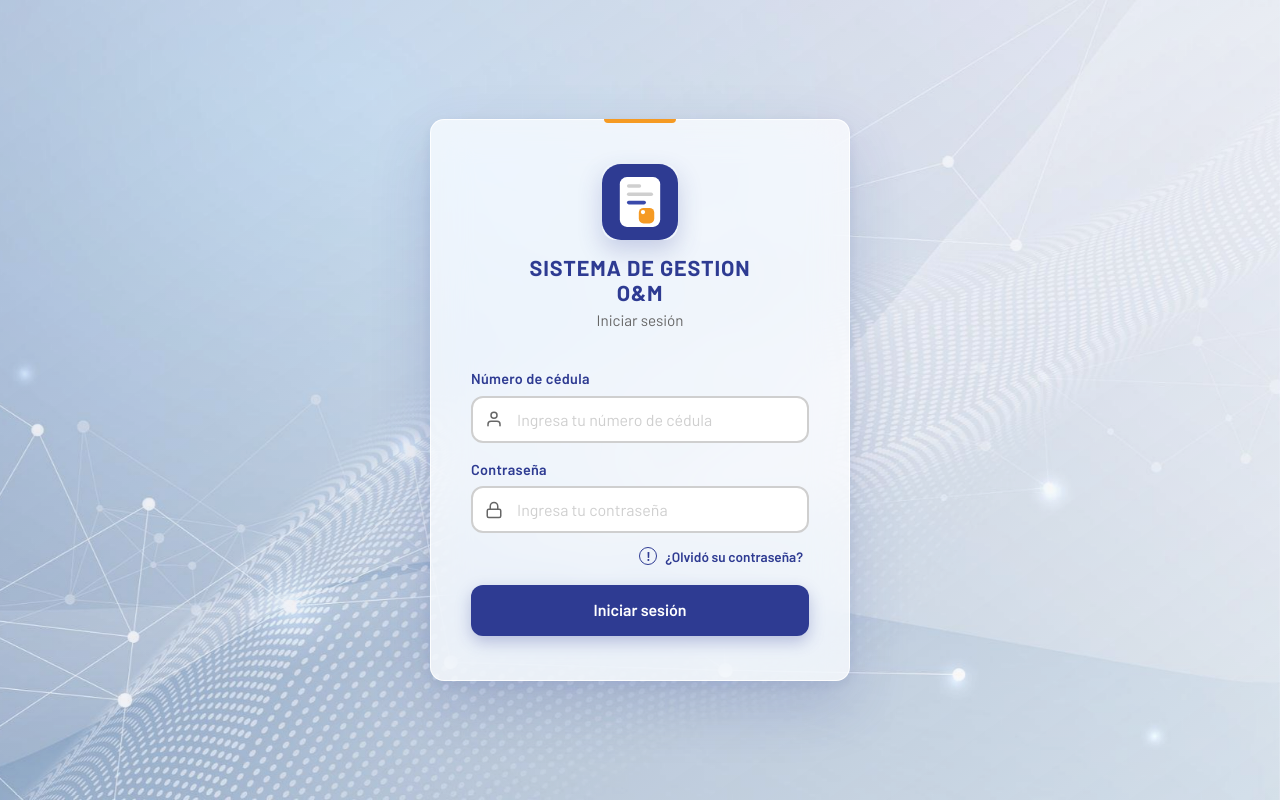
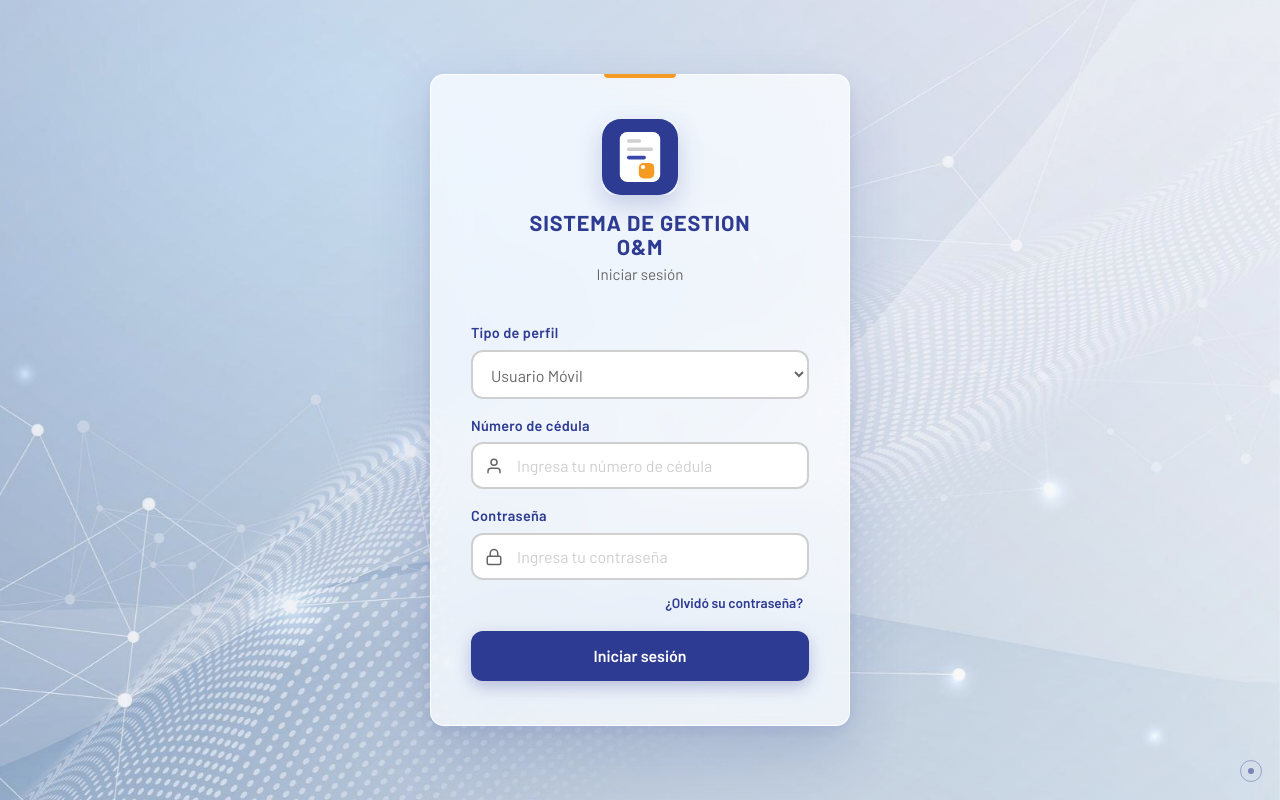
Before and after one commit to 1960722-2724/AUT-TANIA, a PHP site: page /public/pages/auth/login.html in a window 1280 px wide. Run offline with PHP 8.4, Linux system fonts and the light colour scheme.

Commit message:
Login con selector de perfil ADMIN/USUARIO, navegacion segun rol en Hallazgo, boton CTA en Paso2 y easter egg Bugs Bunny

```diff
--- a/public/css/auth.css
+++ b/public/css/auth.css
@@ -105,3 +105,63 @@
         padding: var(--spacing-xl) var(--spacing-lg);
     }
 }
+
+.bugs-easter {
+    position: fixed;
+    right: 18px;
+    bottom: 18px;
+    z-index: 900;
+    display: flex;
+    flex-direction: column;
+    align-items: flex-end;
+    gap: var(--spacing-sm);
+}
+
+.bugs-toggle {
+    display: flex;
+    align-items: center;
+    justify-content: center;
+    width: 22px;
+    height: 22px;
+    padding: 0;
+    border: 1.5px solid rgba(46, 59, 146, 0.35);
+    border-radius: 50%;
+    background-color: transparent;
+    cursor: pointer;
+    transition: background-color 0.18s ease, transform 0.1s ease;
+}
+
+.bugs-toggle:hover {
+    background-color: rgba(46, 59, 146, 0.12);
+}
+
+.bugs-toggle:active {
+    transform: scale(0.92);
+}
+
+.bugs-toggle .bugs-dot {
+    width: 6px;
+    height: 6px;
+    border-radius: 50%;
+    background-color: var(--azul-principal);
+    opacity: 0.55;
+}
+
+.bugs-viewer[hidden] {
+    display: none;
+}
+
+.bugs-viewer {
+    border-radius: var(--radius-md);
+    box-shadow: var(--shadow-lg);
+    overflow: hidden;
+    border: 2px solid var(--azul-borde);
+    background-color: var(--blanco);
+}
+
+.bugs-gif {
+    display: block;
+    max-width: min(320px, 78vw);
+    max-height: 300px;
+    object-fit: contain;
+}
--- a/public/js/auth.js
+++ b/public/js/auth.js
@@ -6,6 +6,7 @@
     var loginBtn = document.getElementById('login-btn');
     var cedulaInput = document.getElementById('cedula');
     var passwordInput = document.getElementById('password');
+    var rolSelect = document.getElementById('rol');
     var cedulaError = document.getElementById('cedula-error');
     var passwordError = document.getElementById('password-error');
 
@@ -13,6 +14,9 @@
     var forgotModal = document.getElementById('forgot-modal');
     var forgotModalClose = document.getElementById('forgot-modal-close');
     var forgotModalAccept = document.getElementById('forgot-modal-accept');
+
+    var bugsToggle = document.getElementById('bugs-toggle');
+    var bugsViewer = document.getElementById('bugs-viewer');
 
     function mostrarErrorInput(input, errorEl, mensaje) {
         if (!mensaje) {
@@ -76,14 +80,14 @@
         return valido;
     }
 
-    function login(cedula, password) {
+    function login(cedula, password, rol) {
         return new Promise(function (resolve) {
             setTimeout(function () {
                 var sesion = {
                     usuario: {
-                        nombre: 'Usuario Demo',
+                        nombre: rol === 'ADMIN' ? 'Administrador Demo' : 'Usuario Demo',
                         cedula: cedula,
-                        rol: 'USUARIO'
+                        rol: rol
                     },
                     iniciada: new Date().toISOString()
                 };
@@ -99,6 +103,7 @@
 
         var cedula = cedulaInput.value.trim();
         var password = passwordInput.value;
+        var rol = rolSelect.value;
 
         if (!validar(cedula, password)) {
             return;
@@ -107,7 +112,7 @@
         loginBtn.disabled = true;
         loginBtn.textContent = 'Ingresando...';
 
-        login(cedula, password).then(function () {
+        login(cedula, password, rol).then(function () {
             loginBtn.disabled = false;
             loginBtn.textContent = 'Iniciar sesión';
             mostrarAlert('success', 'Sesión iniciada correctamente.');
@@ -145,4 +150,10 @@
             cerrarModal();
         }
     });
+
+    if (bugsToggle && bugsViewer) {
+        bugsToggle.addEventListener('click', function () {
+            bugsViewer.hidden = !bugsViewer.hidden;
+        });
+    }
 })();
--- a/public/pages/auth/login.html
+++ b/public/pages/auth/login.html
@@ -28,6 +28,14 @@
                 <div id="login-alert" class="alert" role="alert" hidden></div>
 
                 <div class="form-group">
+                    <label for="rol" class="form-label">Tipo de perfil</label>
+                    <select id="rol" name="rol" class="form-select">
+                        <option value="USUARIO" selected>Usuario Móvil</option>
+                        <option value="ADMIN">Administrador</option>
+                    </select>
+                </div>
+
+                <div class="form-group">
                     <label for="cedula" class="form-label">Número de cédula</label>
                     <div class="input-icon">
                         <svg class="icon" viewBox="0 0 24 24" fill="none" stroke="currentColor"
@@ -56,7 +64,6 @@
                     <p id="password-error" class="form-error" hidden></p>
                     <div class="forgot-row">
                         <button type="button" class="forgot-btn" id="forgot-password-btn">
-                            <span class="info-badge" aria-hidden="true">!</span>
                             <span>¿Olvidó su contraseña?</span>
                         </button>
                     </div>
@@ -66,6 +73,15 @@
             </form>
         </section>
     </main>
+
+    <div class="bugs-easter" id="bugs-easter">
+        <div class="bugs-viewer" id="bugs-viewer" hidden>
+            <img src="../../assets/images/bugs-bunny.gif" alt="Bugs Bunny" class="bugs-gif">
+        </div>
+        <button type="button" class="bugs-toggle" id="bugs-toggle" aria-label="Mostrar Bugs Bunny">
+            <span class="bugs-dot"></span>
+        </button>
+    </div>
 
     <div class="modal-backdrop" id="forgot-modal" role="dialog" aria-modal="true"
          aria-labelledby="forgot-modal-title" hidden>
--- a/public/pages/procesamiento/paso2/paso2.html
+++ b/public/pages/procesamiento/paso2/paso2.html
@@ -188,7 +188,9 @@
                             </svg>
                             Regresar al hallazgo
                         </a>
-                        <button type="submit" id="paso2-btn" class="btn btn-primary btn-block">Guardar</button>
+                        <button type="submit" id="paso2-btn" class="cta cta-center">
+                            <span class="span">Guardar</span>
+                        </button>
                     </div>
                 </form>
             </section>
```
Also changed, not shown: public/css/paso2.css (+30 -0 lines), public/js/hallazgo.js (+11 -1 lines), 1 other file.
